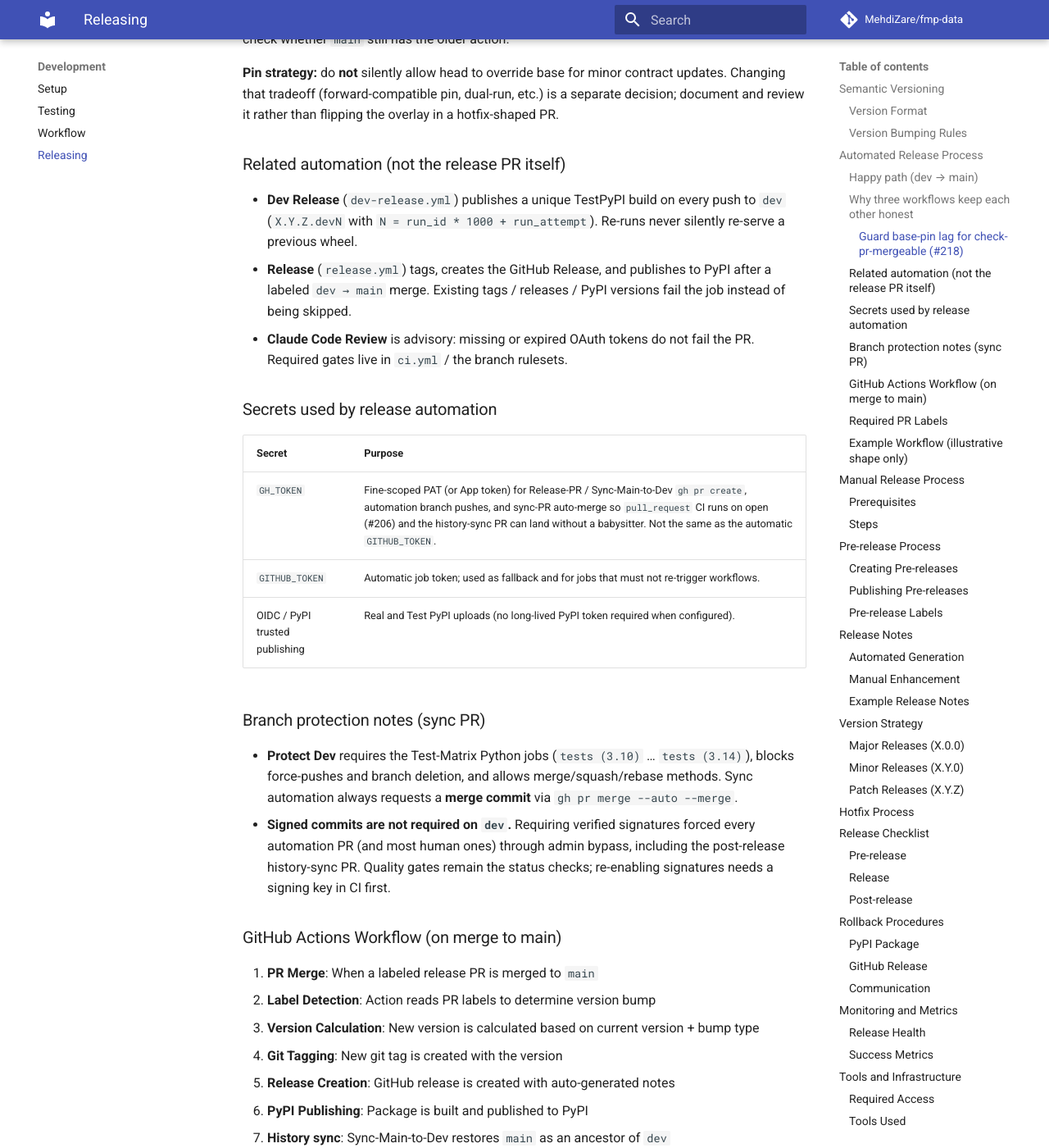
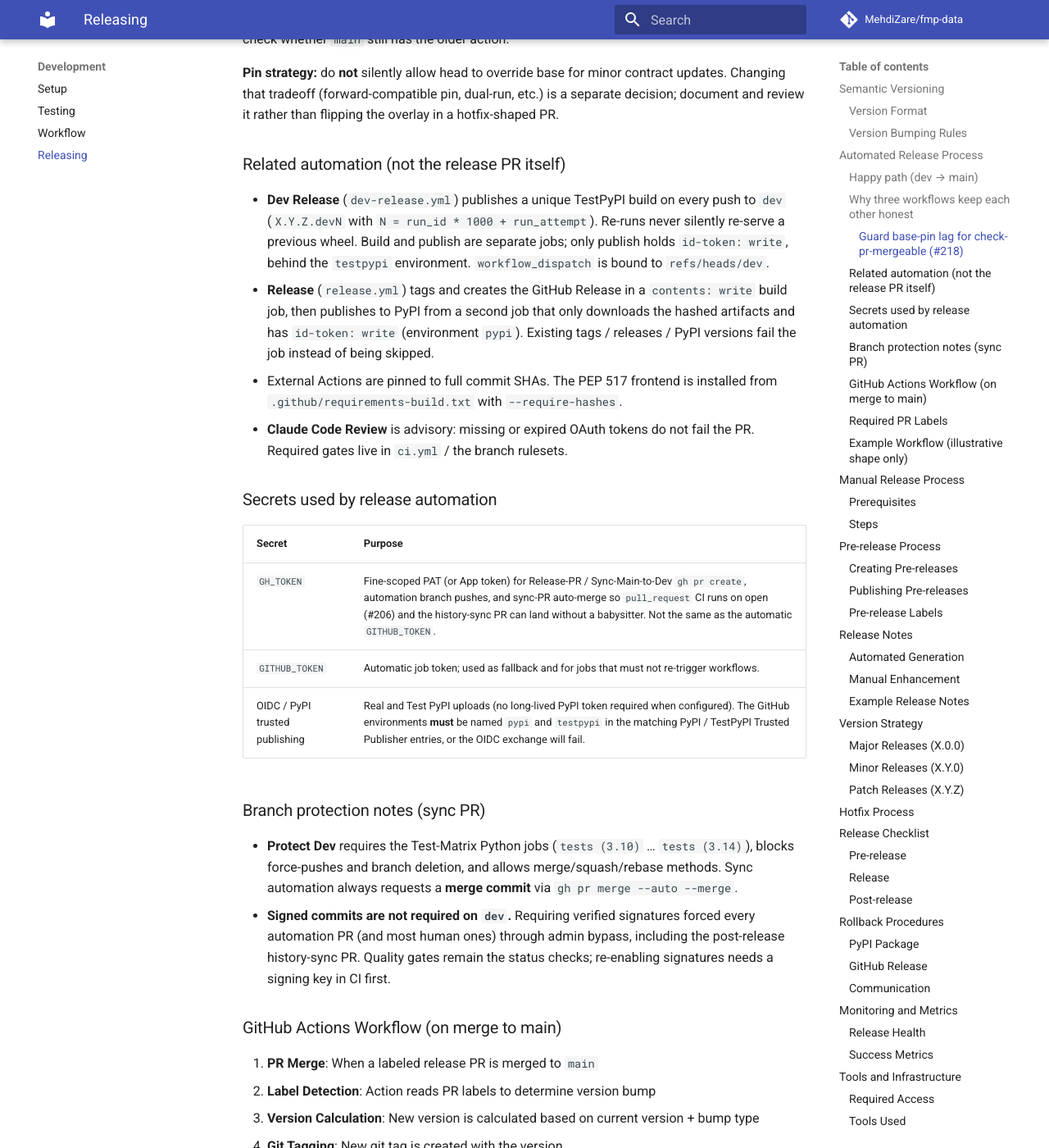
Before and after one commit to MehdiZare/fmp-data, an MkDocs documentation site: the page built from docs/contributing/releasing.md, in a window 1280 px wide and 1400 px high, scrolled down 3225 px. Shown: the whole window at 82% size. Built offline with MkDocs 1.6.1 and Material for MkDocs 9.7.7, drawn with Linux system fonts in a browser that asks for light colours; comment, search, counter and statistics services are not loaded; the version menu is left out.

Commit message:
fix(ci): isolate PyPI publish and pin Actions to full SHAs
Split build and publish so OIDC tokens never share a job with unlocked
build tools. Pin every external action to a commit SHA, install the
PEP 517 frontend from a hashed lockfile, bind TestPyPI dispatch to
dev, and require same-repo heads for labeled TestPyPI PRs.

Refs #252

```diff
--- a/docs/contributing/releasing.md
+++ b/docs/contributing/releasing.md
@@ -123,10 +123,16 @@ the overlay in a hotfix-shaped PR.
 
 - **Dev Release** (`dev-release.yml`) publishes a unique TestPyPI build on
   every push to `dev` (`X.Y.Z.devN` with `N = run_id * 1000 + run_attempt`).
-  Re-runs never silently re-serve a previous wheel.
-- **Release** (`release.yml`) tags, creates the GitHub Release, and publishes
-  to PyPI after a labeled `dev → main` merge. Existing tags / releases / PyPI
-  versions fail the job instead of being skipped.
+  Re-runs never silently re-serve a previous wheel. Build and publish are
+  separate jobs; only publish holds `id-token: write`, behind the `testpypi`
+  environment. `workflow_dispatch` is bound to `refs/heads/dev`.
+- **Release** (`release.yml`) tags and creates the GitHub Release in a
+  `contents: write` build job, then publishes to PyPI from a second job that
+  only downloads the hashed artifacts and has `id-token: write` (environment
+  `pypi`). Existing tags / releases / PyPI versions fail the job instead of
+  being skipped.
+- External Actions are pinned to full commit SHAs. The PEP 517 frontend is
+  installed from `.github/requirements-build.txt` with `--require-hashes`.
 - **Claude Code Review** is advisory: missing or expired OAuth tokens do not
   fail the PR. Required gates live in `ci.yml` / the branch rulesets.
 
@@ -136,7 +142,7 @@ the overlay in a hotfix-shaped PR.
 |---|---|
 | `GH_TOKEN` | Fine-scoped PAT (or App token) for Release-PR / Sync-Main-to-Dev `gh pr create`, automation branch pushes, and sync-PR auto-merge so `pull_request` CI runs on open (#206) and the history-sync PR can land without a babysitter. Not the same as the automatic `GITHUB_TOKEN`. |
 | `GITHUB_TOKEN` | Automatic job token; used as fallback and for jobs that must not re-trigger workflows. |
-| OIDC / PyPI trusted publishing | Real and Test PyPI uploads (no long-lived PyPI token required when configured). |
+| OIDC / PyPI trusted publishing | Real and Test PyPI uploads (no long-lived PyPI token required when configured). The GitHub environments **must** be named `pypi` and `testpypi` in the matching PyPI / TestPyPI Trusted Publisher entries, or the OIDC exchange will fail. |
 
 ### Branch protection notes (sync PR)
 
```
Also changed, not shown: CHANGELOG.md (+14 -0 lines), 12 other files.
